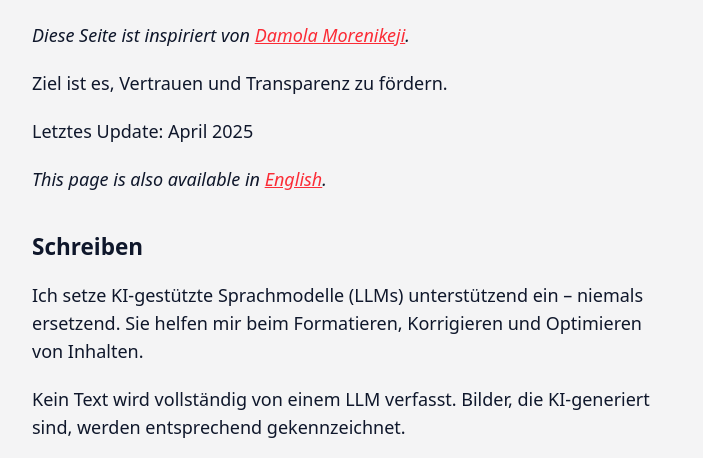
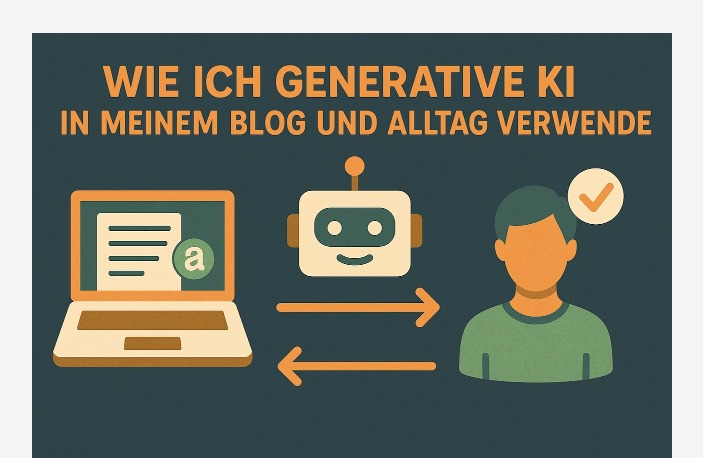
Before and after one commit to cblte/cbrueggenolte-de, an Astro site: page /ai in a window 1280 px wide. Shown: the part 341-799 px from the top of the page, without its empty margins (288-991 px from the left). Built offline with nearby package versions, Linux system fonts and the light colour scheme; Astro itself is replaced by a stand-in of ours.

Commit message:
Add cover image to AI transparency page

```diff
--- a/src/pages/ai.md
+++ b/src/pages/ai.md
@@ -3,6 +3,8 @@ layout: "@layouts/MDPage.astro"
 title: Wie ich generative KI in meinem Blog und Alltag verwende
 date: 2025-04-02
 ---
+
+![Dieses Bild wurde von ChatGPT erstellt.](/images/ai-cover.jpg "Dieses Bild wurde von ChatGPT erstellt.")
 
 _Diese Seite ist inspiriert von [Damola Morenikeji](https://www.bydamo.la/p/ai-manifesto/)._
 
```
Also changed, not shown: public/images/ai-cover.jpg (added).
